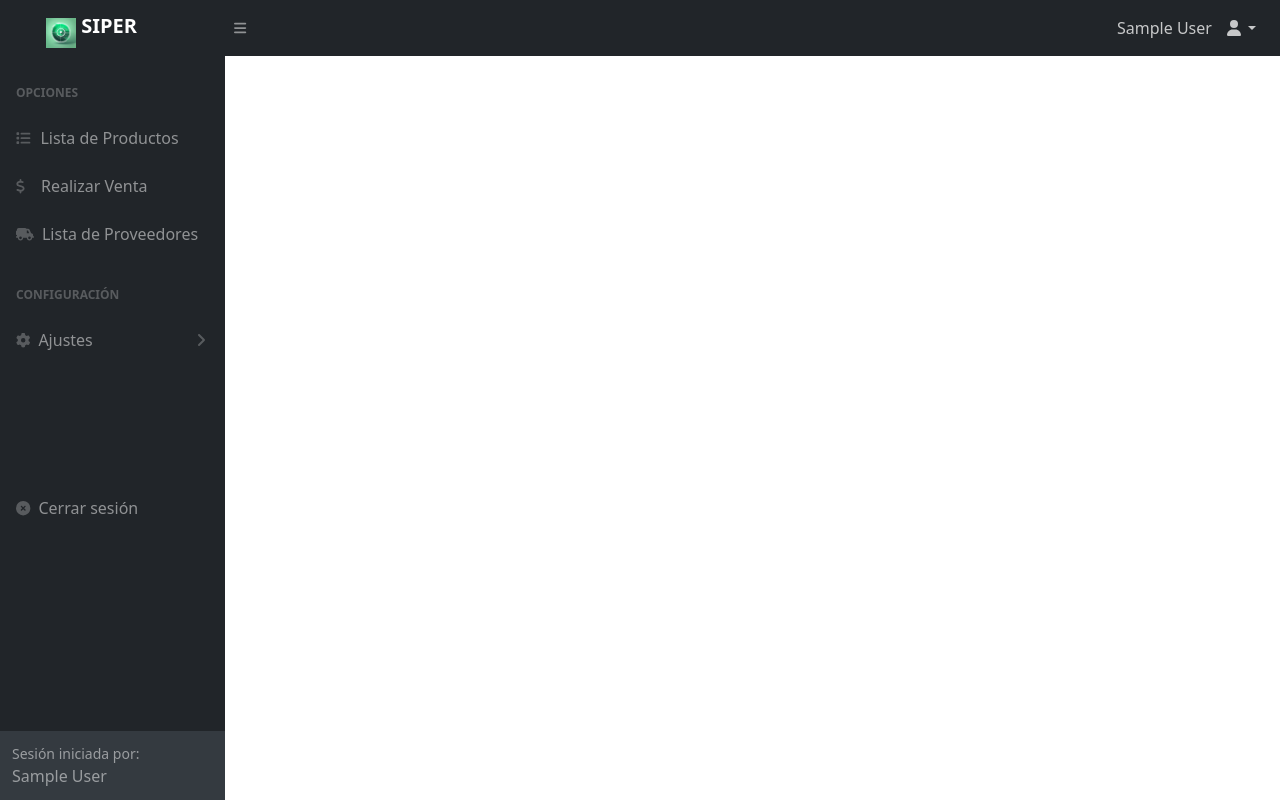
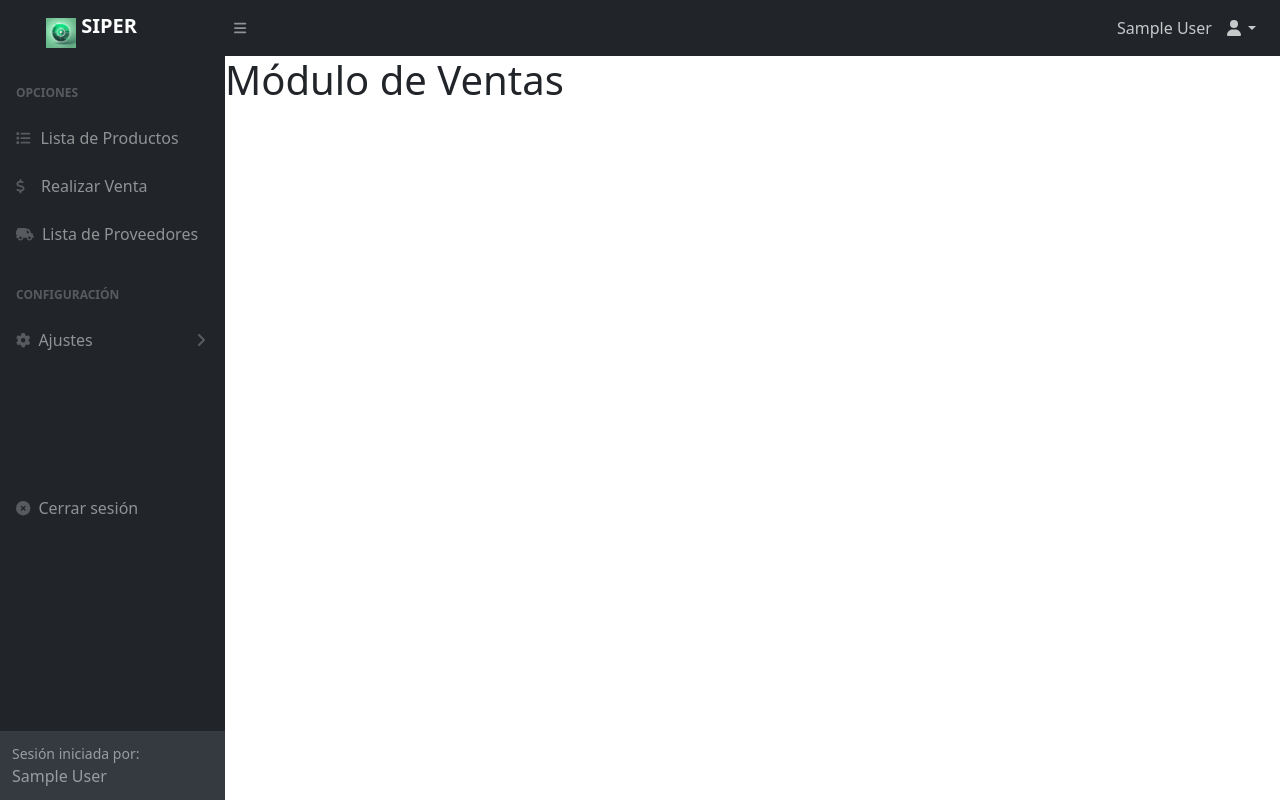
Before and after one commit to JTorresy97/SIPER-1, a PHP site: page /venta.php in a window 1280 px wide. Run offline with PHP 8.4, Linux system fonts and the light colour scheme; the visitor is signed in with stand-in values (Sample User, id 1); some libraries are stand-ins or nearby versions.

Commit message:
agregación de contenido para verificar su ubicación correcta en pantalla

```diff
--- a/venta.php
+++ b/venta.php
@@ -4,4 +4,10 @@
 
 ?>
 
-<div class="venta">Venta</div>
+<div id="layoutSidenav">
+    <div id="layoutSidenav_content">
+        <main>
+        <h1>Módulo de Ventas</h1>
+        </main>
+    </div>
+</div>
```
